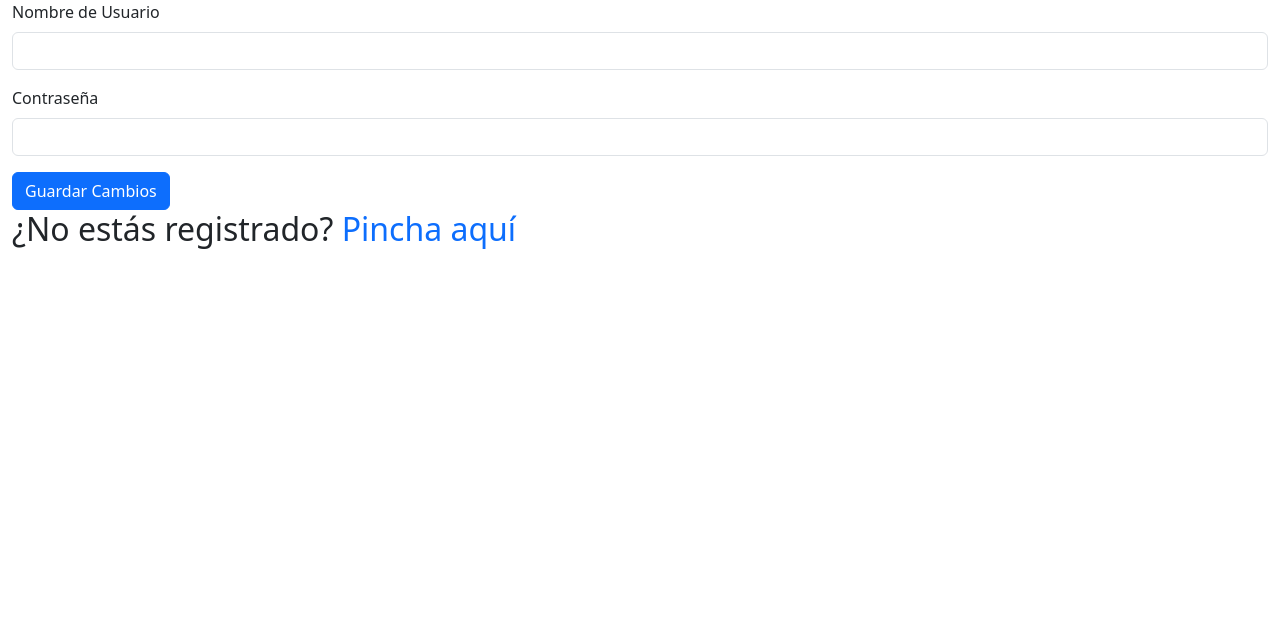
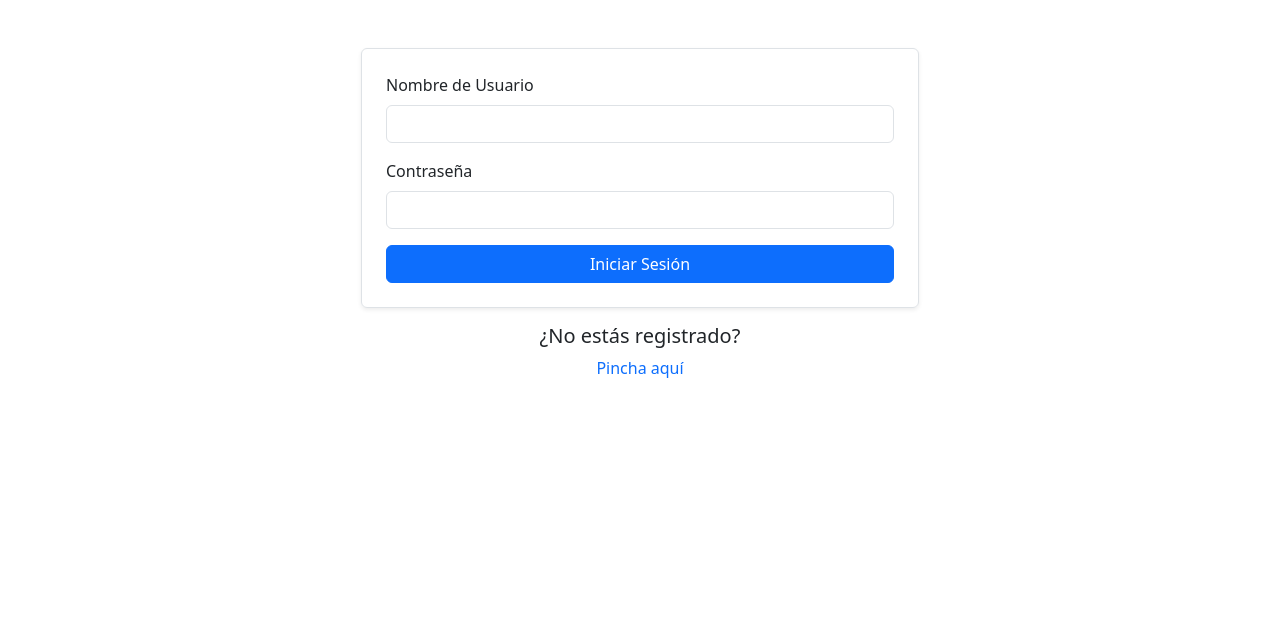
Before and after one commit to JCasaisCar/theBakery, a PHP site: page / in a window 1280 px wide. Shown: the top 620 px of the page. Before the commit the page ends 249 px from the top, so only its background shows below. Run offline with PHP 8.4, Linux system fonts and the light colour scheme.

Commit message:
Arreglamos los estilos

```diff
--- a/public/index.php
+++ b/public/index.php
@@ -8,31 +8,36 @@
     require_once("index1.php");
 ?>
 
+<div class="container my-5">
     <!-- Creamos un formulario HTML que enviará los datos a "006nuevoUsuarioLogin.php" utilizando el método POST -->
-    <form action='login.php' method='POST'>
+    <form action="login.php" method="POST" class="w-50 mx-auto p-4 border rounded shadow-sm">
 
         <!-- Usamos un contenedor para el campo de entrada del correo -->
-        <div class='mb-3'>
+        <div class="mb-3">
             <!-- Usamos un "label" para describir el campo del correo -->
-            <label for='username' class='form-label'>Nombre de Usuario</label>
+            <label for="username" class="form-label">Nombre de Usuario</label>
             <!-- Usamos un campo de entrada de tipo 'text' para el correo con el atributo 'name' igual a 'username' -->
-            <input type='text' class='form-control' id='username' name='username' required>
+            <input type="text" class="form-control" id="username" name="username" required>
         </div>
 
         <!-- Usamos otro contenedor para el campo de entrada de la contraseña -->
-        <div class='mb-3'>
+        <div class="mb-3">
             <!-- Usamos un "label" para describir el campo de la contraseña -->
-            <label for='password' class='form-label'>Contraseña</label>
+            <label for="password" class="form-label">Contraseña</label>
             <!-- Usamos un campo de entrada de tipo 'password' para la contraseña con el atributo 'name' igual a 'password' -->
-            <input type='password' class='form-control' id='password' name='password' required>
+            <input type="password" class="form-control" id="password" name="password" required>
         </div>
 
         <!-- Usamos un botón de tipo 'submit' para enviar el formulario -->
-        <button type='submit' class='btn btn-primary'>Guardar Cambios</button>
+        <button type="submit" class="btn btn-primary w-100">Iniciar Sesión</button>
     </form>
 
     <!-- Creamos un enlace que redirige a la página de registro para los usuarios que no se han registrado -->
-    <h2>¿No estás registrado?<a class="link-offset-2 link-underline link-underline-opacity-0" href="registerForm.php"> Pincha aquí</a></h2>
+    <div class="text-center mt-3">
+        <h5>¿No estás registrado?</h5>
+        <a class="link-offset-2 link-underline link-underline-opacity-0" href="registerForm.php">Pincha aquí</a>
+    </div>
+</div>
 
 <?php
     // Usamos "require_once" para incluir el archivo "index2.php"
```
Also changed, not shown: public/mainCliente.php (+8 -22 lines), public/registerForm.php (+20 -15 lines).
